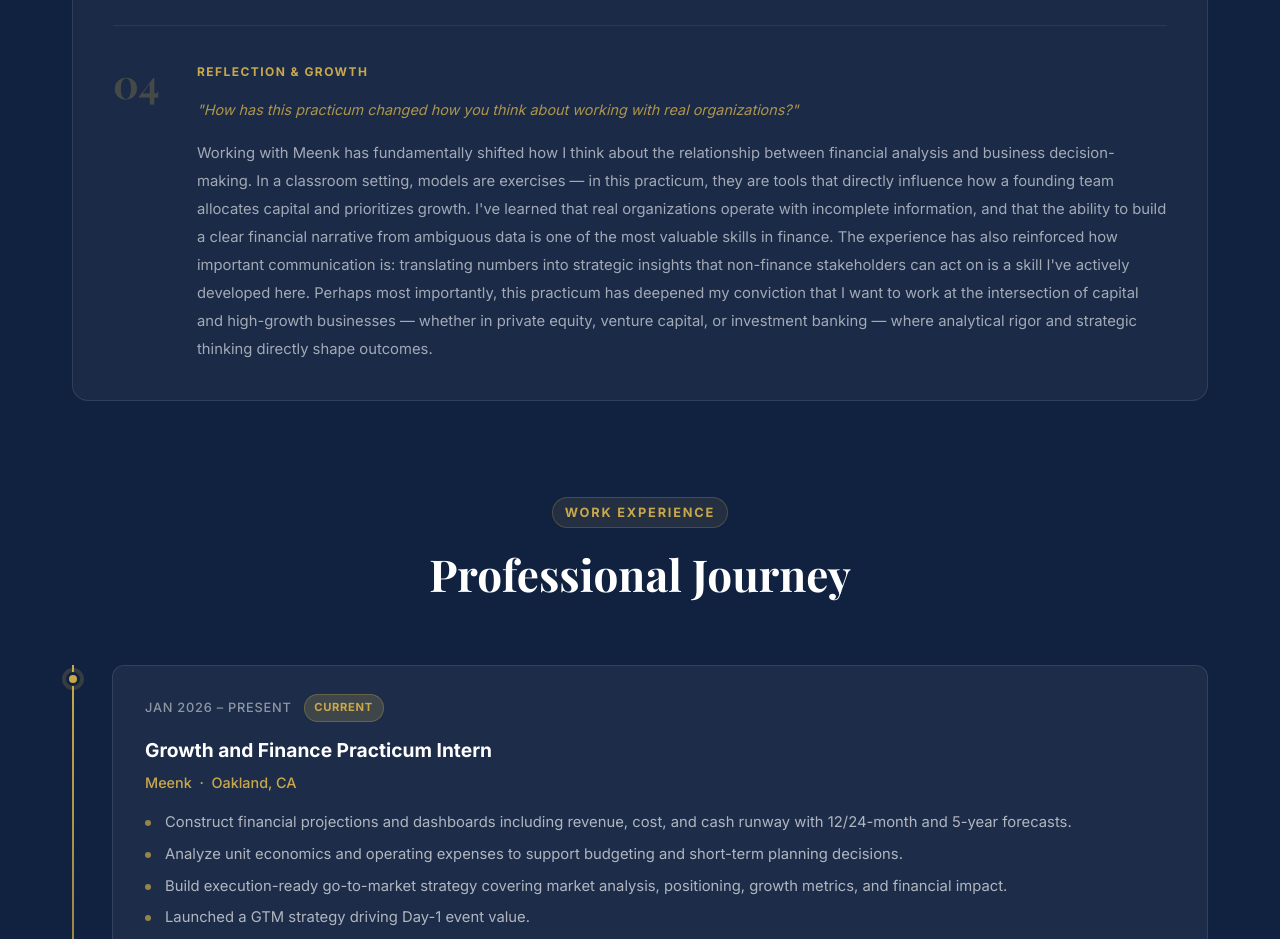
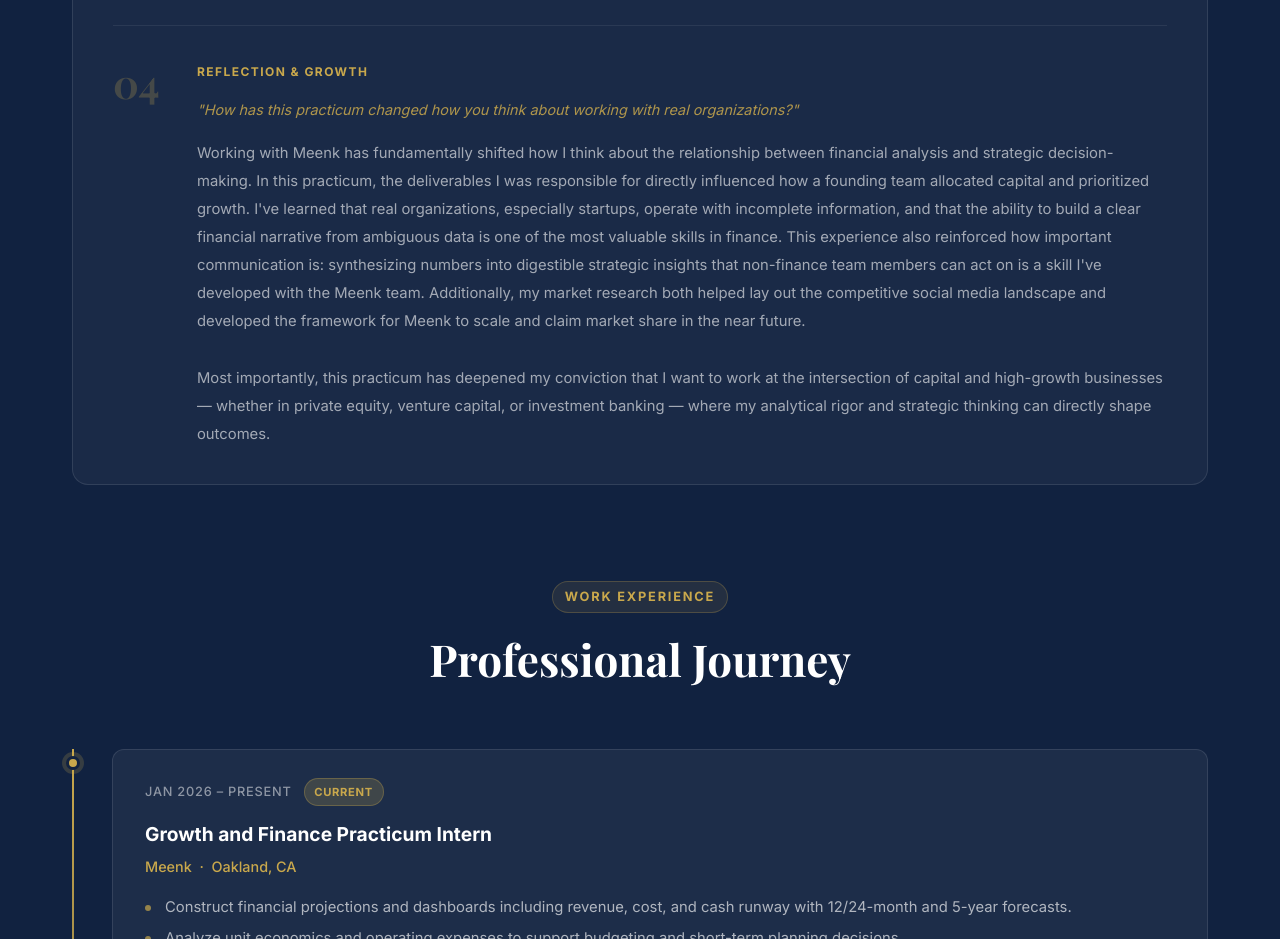
Before and after one commit to paullef010/PersonalWesbite, a plain HTML site: page index.html in a window 1280 px wide. Shown: the part 3240-4179 px from the top of the page. Drawn offline with nearby package versions, Linux system fonts and the light colour scheme.

Commit message:
Rewrite practicum section 04 reflection paragraph

```diff
--- a/index.html
+++ b/index.html
@@ -230,7 +230,7 @@
           <div class="practicum-content">
             <h3>Reflection &amp; Growth</h3>
             <p class="practicum-reflection-prompt">"How has this practicum changed how you think about working with real organizations?"</p>
-            <p class="practicum-reflection">Working with Meenk has fundamentally shifted how I think about the relationship between financial analysis and business decision-making. In a classroom setting, models are exercises — in this practicum, they are tools that directly influence how a founding team allocates capital and prioritizes growth. I've learned that real organizations operate with incomplete information, and that the ability to build a clear financial narrative from ambiguous data is one of the most valuable skills in finance. The experience has also reinforced how important communication is: translating numbers into strategic insights that non-finance stakeholders can act on is a skill I've actively developed here. Perhaps most importantly, this practicum has deepened my conviction that I want to work at the intersection of capital and high-growth businesses — whether in private equity, venture capital, or investment banking — where analytical rigor and strategic thinking directly shape outcomes.</p>
+            <p class="practicum-reflection">Working with Meenk has fundamentally shifted how I think about the relationship between financial analysis and strategic decision-making. In this practicum, the deliverables I was responsible for directly influenced how a founding team allocated capital and prioritized growth. I've learned that real organizations, especially startups, operate with incomplete information, and that the ability to build a clear financial narrative from ambiguous data is one of the most valuable skills in finance. This experience also reinforced how important communication is: synthesizing numbers into digestible strategic insights that non-finance team members can act on is a skill I've developed with the Meenk team. Additionally, my market research both helped lay out the competitive social media landscape and developed the framework for Meenk to scale and claim market share in the near future.<br><br>Most importantly, this practicum has deepened my conviction that I want to work at the intersection of capital and high-growth businesses — whether in private equity, venture capital, or investment banking — where my analytical rigor and strategic thinking can directly shape outcomes.</p>
           </div>
         </div>
 
```
